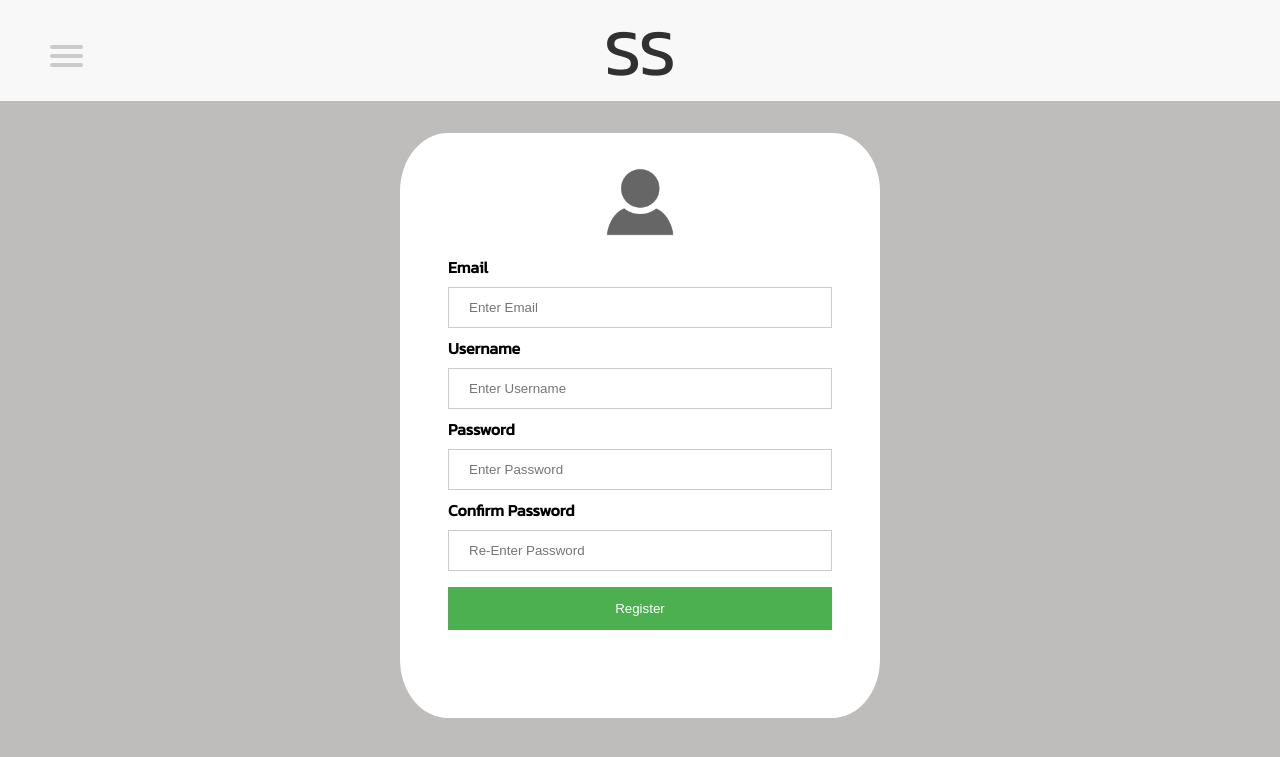
After one commit to jusmistic/WebTech, a PHP site: page /register.html in a window 1280 px wide. The commit adds this page. Shown: the top 757 px of the page. Run offline with PHP 8.4, Linux system fonts and the light colour scheme.

Commit message:
Add files via upload

```diff
--- /dev/null
+++ b/article/register.html
@@ -0,0 +1,45 @@
+<!DOCTYPE html>
+<html>
+<head>
+	<link href="https://fonts.googleapis.com/css?family=Kanit" rel="stylesheet">
+	<link rel="stylesheet" type="text/css" href="stylesheet.css">
+	<title></title>
+</head>
+<body style="background-color: #BFBCBC">
+	<div class="divh">
+  			<div id="menuToggle">
+    			<input type="checkbox" />
+    			<span></span>
+    			<span></span>
+    			<span></span>
+    			<ul id="menu">
+      				<a href="login.html"><li>Login</li></a>
+      				<a href="register.html"><li>Register</li></a>
+    			</ul>
+  			</div>
+  			<p class="head"><a href="#">SS</a></p>
+		</div>
+	<div class="login">
+	<form action="">
+		<div class="imgcontainer">
+    <img src="pic web/login.png" alt="Avatar" class="avatar">
+  </div>
+	<div class="container">
+    <label for="uname"><b>Email</b></label>
+    <input type="text" placeholder="Enter Email" name="uname" required>
+
+    <label for="uname"><b>Username</b></label>
+    <input type="text" placeholder="Enter Username" name="uname" required>
+
+    <label for="psw"><b>Password</b></label>
+    <input type="password" placeholder="Enter Password" name="psw" required>
+
+    <label for="psw"><b>Confirm Password</b></label>
+    <input type="password" placeholder="Re-Enter Password" name="psw" required>
+
+    <button type="submit">Register</button>
+</div>
+</form>
+</div>
+</body>
+</html>
--- a/article/stylesheet.css
+++ b/article/stylesheet.css
@@ -80,7 +80,7 @@ a:hover
   position: relative;
   top: 45px;
   left: 50px;
-
+  margin-right: 50px;
   z-index: 1;
 
   -webkit-user-select: none;
```
